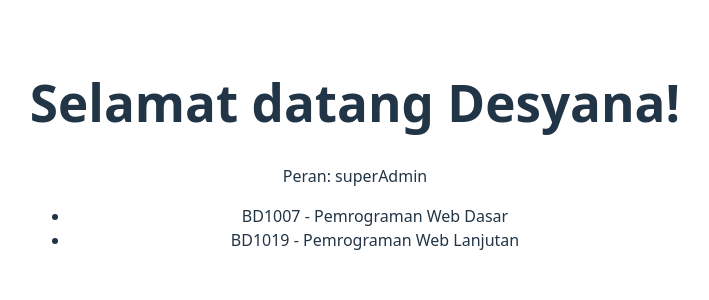
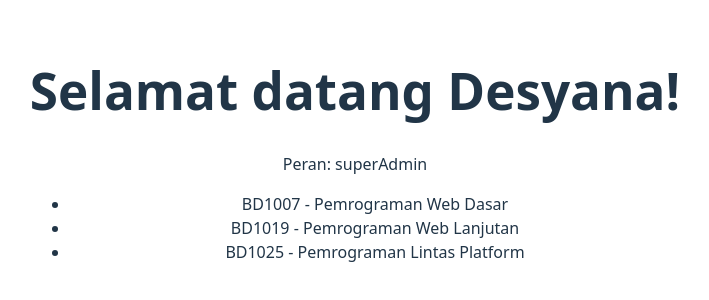
Before and after one commit to XanderEcran/latihan_react, a React (Vite) app: page / in a window 1280 px wide. Shown: the part 246-546 px from the top of the page, without its empty margins (285-994 px from the left). Built offline with nearby package versions, Linux system fonts and the light colour scheme.

Commit message:
Latihan 6

```diff
--- a/src/App.jsx
+++ b/src/App.jsx
@@ -3,7 +3,7 @@ import reactLogo from './assets/react.svg'
 import viteLogo from '/vite.svg'
 import './App.css'
 
-import Matkul from './components/Matkul';
+import ListMatkul from './components/ListMatkul';
 const nama = "Desyana";
 const role = "superAdmin";
 
@@ -14,10 +14,7 @@ function App() {
     <h1>Selamat datang {nama}!</h1>
     <p>Peran: {role} </p>
 
-    <ul>
-      <Matkul kode="BD1007" nama="Pemrograman Web Dasar" />
-      <Matkul kode="BD1019" nama="Pemrograman Web Lanjutan" />
-    </ul>
+    <ListMatkul />
    </div>
   );
 }
--- a/src/components/ListMatkul.jsx
+++ b/src/components/ListMatkul.jsx
@@ -3,7 +3,7 @@ import Matkul from './Matkul';
 const matkul = [
     {kode: 'BD1007', nama: 'Pemrograman Web Dasar'},
     {kode: 'BD1019', nama: 'Pemrograman Web Lanjutan'},
-    {kode: 'BD1025', nama: 'Pemrograman Lintas Plaform'}
+    {kode: 'BD1025', nama: 'Pemrograman Lintas Platform'}
 ];
 
 function ListMatkul() {
```
